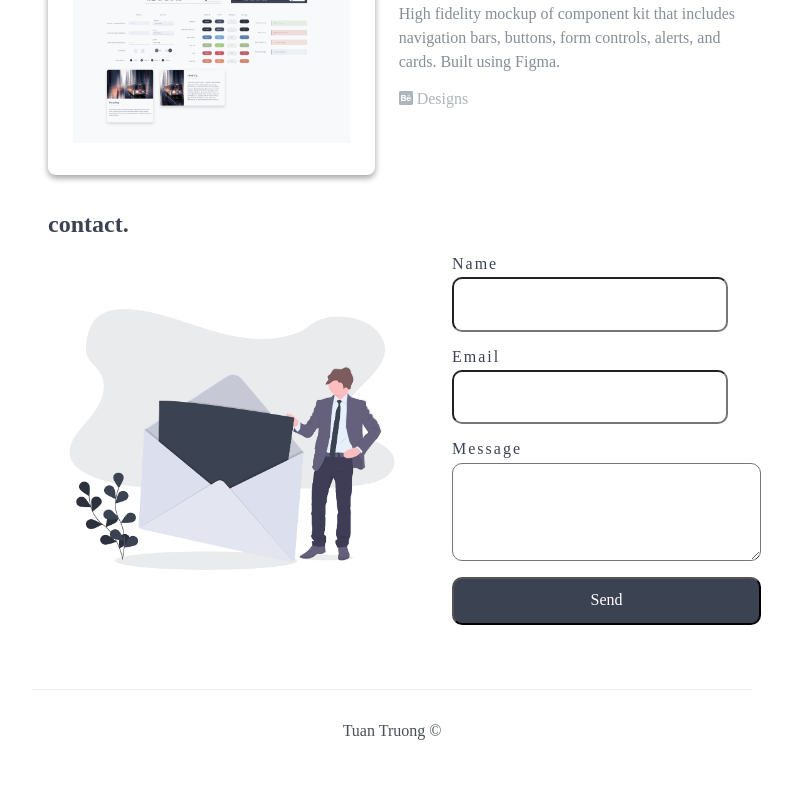
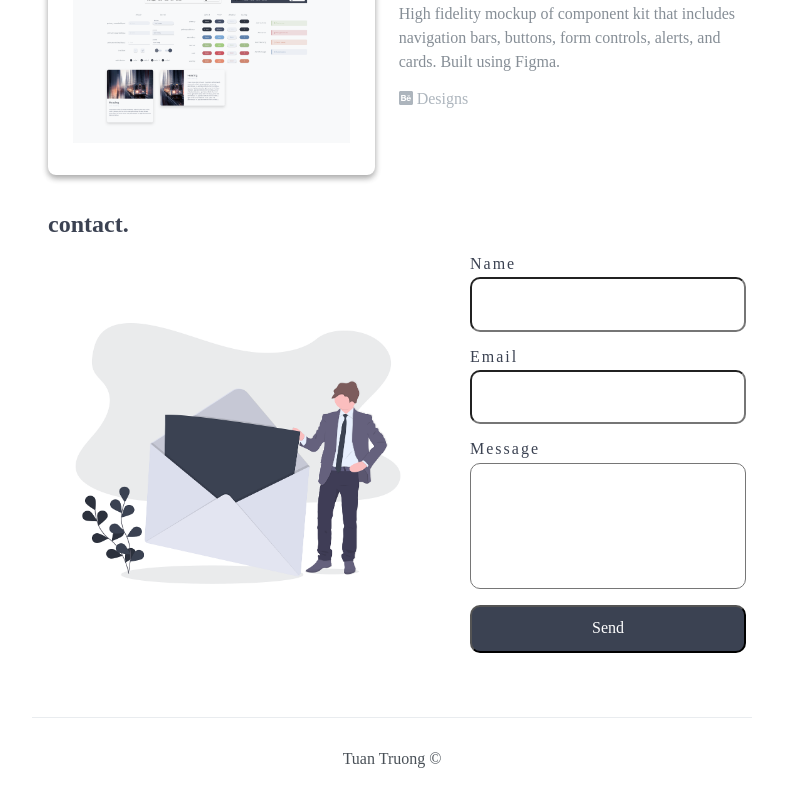
Before and after one commit to tuantruong625/portfolio, a Vue app: page / in a window 1280 px wide. Shown: the part 2030-2830 px from the top of the page, without its empty margins (248-1040 px from the left). Before the commit the page ends 2802 px from the top, so only its background shows below. Built offline with nearby package versions, Linux system fonts and the light colour scheme.

Commit message:
Adjust textarea spacing

```diff
--- a/src/components/contact/Contact.vue
+++ b/src/components/contact/Contact.vue
@@ -24,7 +24,7 @@
           id=""
           v-model="message"
           name="message"
-          cols="32"
+
           rows="5"
           class="contact__form-text-area"
         />
@@ -78,6 +78,7 @@ export default {
   justify-content: flex-start;
   align-items: flex-start;
   margin-bottom: 1rem;
+  width: 100%;
 }
 
 .contact__form-label {
@@ -119,6 +120,13 @@ export default {
   }
 }
 
+textarea {
+  resize: none;
+  width: 100%;
+  box-sizing: border-box;
+  padding: 1rem;
+}
+
 @media (max-width: 500px) {
   .contact {
     grid-template-areas:
```
